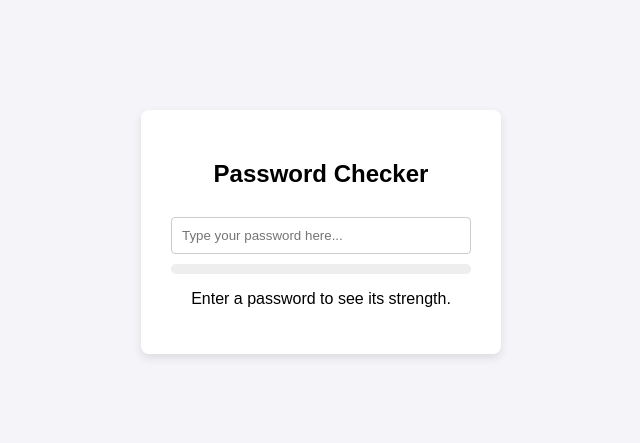
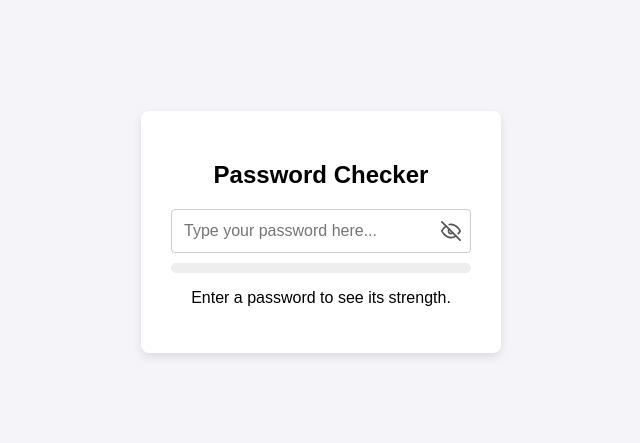
Before and after one commit to WilliamMun/PasswordChecker, a Flask app: page / in a window 1280 px wide. Shown: the part 176-619 px from the top of the page, without its empty margins (319-959 px from the left). Run offline with Flask 3, Linux system fonts and the light colour scheme.

Commit message:
Eyes button interface

```diff
--- a/static/script.js
+++ b/static/script.js
@@ -2,6 +2,28 @@
 const passwordInput = document.getElementById('passwordInput');
 const strengthBar = document.getElementById('strengthBar');
 const feedbackText = document.getElementById('feedbackText');
+const togglePassword = document.getElementById('togglePassword');
+const eyeOpen = document.getElementById('eyeOpen');
+const eyeClosed = document.getElementById('eyeClosed');
+
+togglePassword.addEventListener('click', function () {
+  // Check if the input is currently set to 'password' (hidden)
+  const isPassword = passwordInput.getAttribute('type') === 'password';
+
+  if (isPassword) {
+    // 1. Show the text
+    passwordInput.setAttribute('type', 'text');
+    // 2. Show the Open Eye, Hide the Closed Eye
+    eyeOpen.style.display = 'block';
+    eyeClosed.style.display = 'none';
+  } else {
+    // 1. Hide the text
+    passwordInput.setAttribute('type', 'password');
+    // 2. Show the Closed Eye, Hide the Open Eye
+    eyeOpen.style.display = 'none';
+    eyeClosed.style.display = 'block';
+  }
+});
 
 // Listen for typing in the password box
 passwordInput.addEventListener('input', function() {
--- a/static/style.css
+++ b/static/style.css
@@ -16,15 +16,6 @@ body {
     width: 300px;
 }
 
-input {
-    width: 100%;
-    padding: 10px;
-    margin: 10px 0;
-    border: 1px solid #ccc;
-    border-radius: 4px;
-    box-sizing: border-box; /* Ensures padding doesn't mess up width */
-}
-
 /* The background of the progress bar */
 .strength-meter {
     width: 100%;
@@ -41,3 +32,41 @@ input {
     width: 0%; /* Starts at 0 width */
     transition: width 0.3s ease, background-color 0.3s ease;
 }
+
+.input-field {
+    display: flex;
+    align-items: center;
+    margin: 10px 0;
+    position: relative;
+    width: 300px;
+}
+
+.input-field input {
+    width: 100%;
+    padding: 12px;
+    padding-right: 40px;
+    box-sizing: border-box;
+    font-size: 16px;
+    border: 1px solid #ccc;
+    border-radius: 4px;
+}
+
+.input-field button {
+    position: absolute;
+    right: 10px;
+    top: 50%;
+    transform: translateY(-50%);
+    background: transparent;
+    border: none;
+    cursor: pointer;
+
+    /* Added to perfectly center the SVG inside the button */
+    display: flex;
+    align-items: center;
+    justify-content: center;
+    padding: 0;
+}
+
+.input-field button:hover svg {
+  stroke: #000;
+}
--- a/templates/main.html
+++ b/templates/main.html
@@ -11,7 +11,23 @@
         <h2>Password Checker</h2>
 
         <!-- The Input Field -->
-        <input type="password" id="passwordInput" placeholder="Type your password here...">
+        <div class="input-field">
+            <input type="password" id="passwordInput" placeholder="Type your password here...">
+
+            <button type="button" id="togglePassword" aria-label="Toggle password visibility">
+
+                <svg id="eyeClosed" xmlns="http://www.w3.org/2000/svg" width="20" height="20" viewBox="0 0 24 24" fill="none" stroke="#555" stroke-width="2" stroke-linecap="round" stroke-linejoin="round">
+                    <path d="M17.94 17.94A10.07 10.07 0 0 1 12 20c-7 0-11-8-11-8a18.45 18.45 0 0 1 5.06-5.94M9.9 4.24A9.12 9.12 0 0 1 12 4c7 0 11 8 11 8a18.5 18.5 0 0 1-2.16 3.19m-6.72-1.07a3 3 0 1 1-4.24-4.24"></path>
+                    <line x1="1" y1="1" x2="23" y2="23"></line>
+                </svg>
+
+                <svg id="eyeOpen" style="display: none;" xmlns="http://www.w3.org/2000/svg" width="20" height="20" viewBox="0 0 24 24" fill="none" stroke="#555" stroke-width="2" stroke-linecap="round" stroke-linejoin="round">
+                    <path d="M1 12s4-8 11-8 11 8 11 8-4 8-11 8-11-8-11-8z"></path>
+                    <circle cx="12" cy="12" r="3"></circle>
+                </svg>
+
+            </button>
+        </div>
 
         <!-- The Visual Strength Bar -->
         <div class="strength-meter">
```
